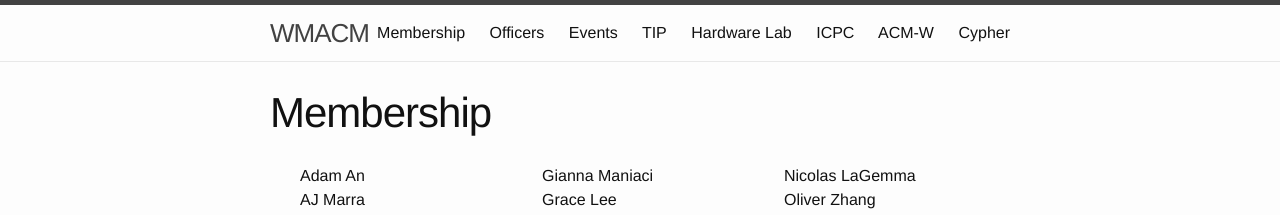
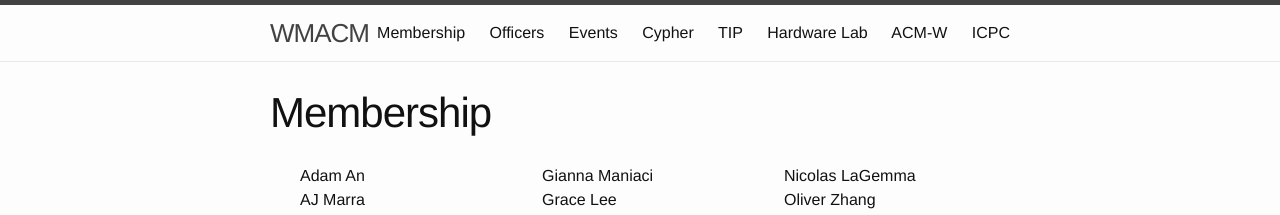
Before and after one commit to ACMWM/acmwm.github.io, a Jekyll site: the page built from _pages/membership.md, in a window 1280 px wide. Shown: the top 215 px of the page. Built offline with Jekyll 4.4.1, drawn with Linux system fonts in a browser that asks for light colours.

Commit message:
navigation: Change navigation ordering

```diff
--- a/_config.yml
+++ b/_config.yml
@@ -32,20 +32,20 @@ navigation:
     - name: Events
       url: /events
 
+    - name: Cypher
+      url: http://cypher.cs.wm.edu/
+
     - name: TIP
       url: /tip
 
     - name: Hardware Lab
       url: /hwlab
 
-    - name: ICPC
-      url: /icpc
-
     - name: ACM-W
       url: /acm-w
 
-    - name: Cypher
-      url: http://cypher.cs.wm.edu/
+    - name: ICPC
+      url: /icpc
 
 officers:
     - job: Chair
```
